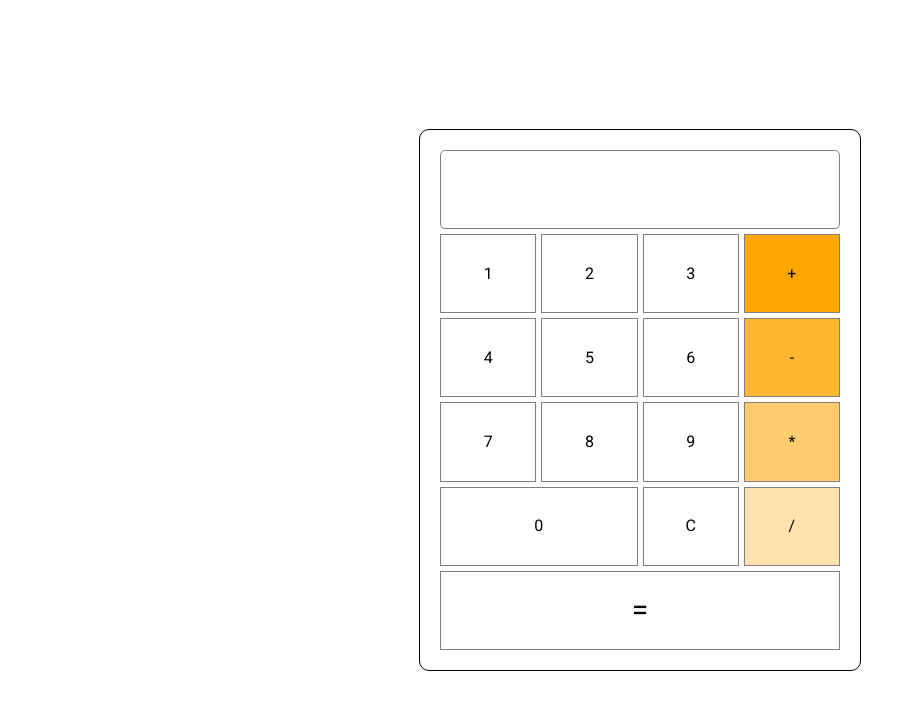
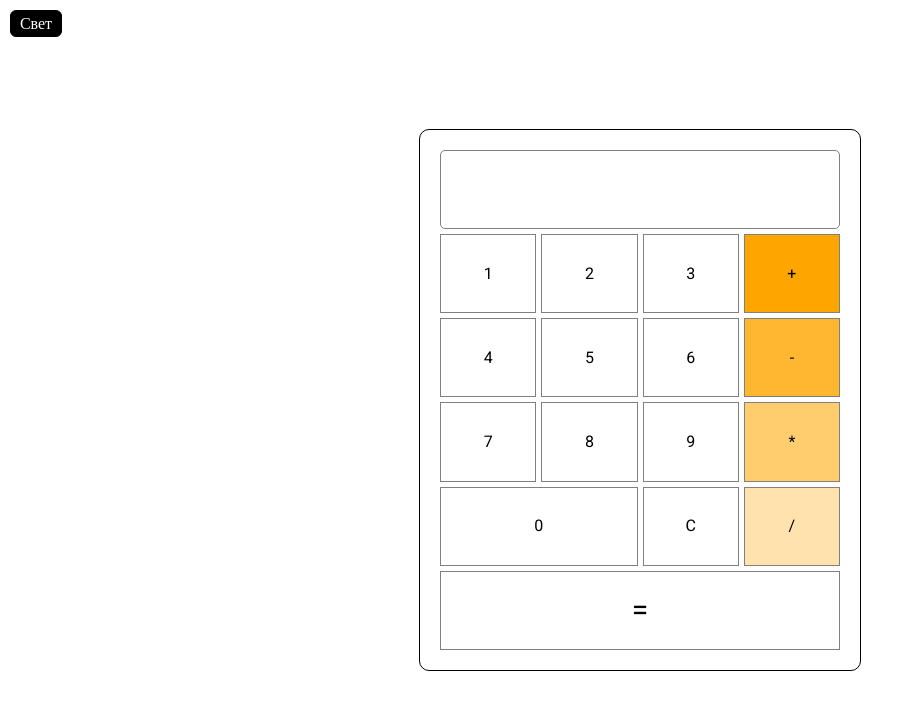
Before and after one commit to Komisss/calculator, a plain HTML site: page index.html in a window 1280 px wide. Shown: the whole page, without its empty margins (0-914 px from the left). Drawn offline with Linux system fonts and the light colour scheme.

Commit message:
Добавил темную тему

```diff
--- a/index.html
+++ b/index.html
@@ -8,6 +8,7 @@
     <title>Калькулятор</title>
 </head>
 <body>
+    <div onclick="changeTheme()" class="switch-button">Свет</div>
     <div class="main">
         <div class="container">
             <div class="box-1 box" ><input id="output" type="text" readonly></div>
--- a/script.js
+++ b/script.js
@@ -112,3 +112,86 @@ function isCorrectSymbol(symbol, expression){
     }
     return true;
 }
+
+let isLight = true;
+
+function changeTheme(){
+    if(isLight){
+        document.querySelector(".container").style.background = "black";
+        document.body.style.background = "rgb(36, 36, 36)";
+        document.querySelector("#output").style.background = "black";
+        let buttons = document.querySelectorAll(".box");
+        for(let button of buttons){
+            button.style.color = "white";
+            button.style.background = "black";
+            button.addEventListener("mouseover", (event)=>{
+                event.target.style.background = "rgb(75, 75, 75)";
+            });
+            button.addEventListener("mouseout", (event)=>{
+                event.target.style.background = "black";
+            });
+        }
+        document.querySelector(".box-5").style.background = "orange";
+        document.querySelector(".box-9").style.background = "rgba(255, 166, 0, 0.808)";
+        document.querySelector(".box-13").style.background = "rgba(255, 166, 0, 0.568)";
+        document.querySelector(".box-16").style.background = "rgba(255, 166, 0, 0.322)";
+        document.querySelector(".box-5").addEventListener("mouseout", (event)=>{
+            event.target.style.background = "orange";
+        });
+        document.querySelector(".box-9").addEventListener("mouseout", (event)=>{
+            event.target.style.background = "rgba(255, 166, 0, 0.808)";
+        });
+        document.querySelector(".box-13").addEventListener("mouseout", (event)=>{
+            event.target.style.background = "rgba(255, 166, 0, 0.568)";
+        });
+        document.querySelector(".box-16").addEventListener("mouseout", (event)=>{
+            event.target.style.background = "rgba(255, 166, 0, 0.322)";
+        });
+        document.querySelector(".box-1").addEventListener("mouseover", (event)=>{
+            event.target.style.background = "black";
+        })
+        document.querySelector("#output").style.color = "white";
+
+        document.querySelector(".switch-button").style.background = "rgb(172, 172, 172)"
+        document.querySelector(".switch-button").style.color = "black";
+    }
+    else{
+        document.querySelector(".container").style.background = "white";
+        document.body.style.background = "white";
+        document.querySelector("#output").style.background = "white";
+        let buttons = document.querySelectorAll(".box");
+        for(let button of buttons){
+            button.style.color = "black";
+            button.style.background = "white";
+            button.addEventListener("mouseover", (event)=>{
+                event.target.style.background = "rgb(194, 194, 194)";
+            });
+            button.addEventListener("mouseout", (event)=>{
+                event.target.style.background = "white";
+            });
+        }
+        document.querySelector(".box-1").addEventListener("mouseover", (event)=>{
+            event.target.style.background = "white";
+        });
+        document.querySelector(".box-5").style.background = "orange";
+        document.querySelector(".box-9").style.background = "rgba(255, 166, 0, 0.808)";
+        document.querySelector(".box-13").style.background = "rgba(255, 166, 0, 0.568)";
+        document.querySelector(".box-16").style.background = "rgba(255, 166, 0, 0.322)";
+        document.querySelector(".box-5").addEventListener("mouseout", (event)=>{
+            event.target.style.background = "orange";
+        });
+        document.querySelector(".box-9").addEventListener("mouseout", (event)=>{
+            event.target.style.background = "rgba(255, 166, 0, 0.808)";
+        });
+        document.querySelector(".box-13").addEventListener("mouseout", (event)=>{
+            event.target.style.background = "rgba(255, 166, 0, 0.568)";
+        });
+        document.querySelector(".box-16").addEventListener("mouseout", (event)=>{
+            event.target.style.background = "rgba(255, 166, 0, 0.322)";
+        });
+        document.querySelector("#output").style.color = "black";
+        document.querySelector(".switch-button").style.background = "black";
+        document.querySelector(".switch-button").style.color = "white";
+    }
+    isLight = !isLight;
+}
--- a/style/style.scss
+++ b/style/style.scss
@@ -25,6 +25,7 @@
                             "q q q q";
         font-family: 'Roboto', sans-serif;
         .box{
+            //color: white;
             /**
             * Для эксплорера
             */
@@ -130,6 +131,40 @@
     }
 }
 
+.switch-button{
+    border: 1px solid black;
+    border-radius: 6px;
+    background-color: black;
+    color: white;
+    display: flex;
+    justify-content: center;
+    align-items: center;
+    height: 25px;
+    width: 50px;
+    position: fixed;
+    top: 10px;
+    left: 10px;
+    /**
+    * Для эксплорера
+    */
+    -ms-user-select: none;
+
+    /**
+    * Для мозилы
+    */
+    -moz-user-select: none;
+
+    /**
+    * Для конкверора
+    */
+    -khtml-user-select: none;
+
+    /**
+    * Для Сафари и Хрома
+    */
+    -webkit-user-select: none;
+}
+
 @media(max-width: 500px){
     .main{
         .container{
```
Also changed, not shown: style/style.css.
